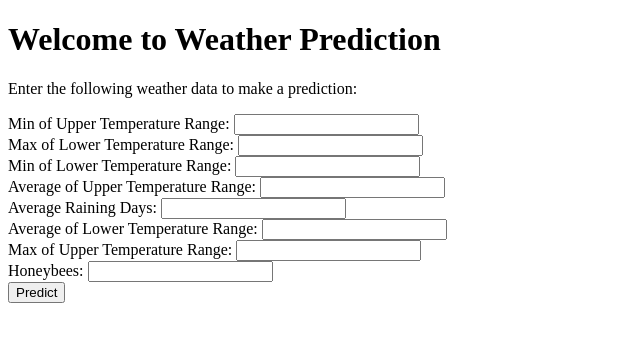
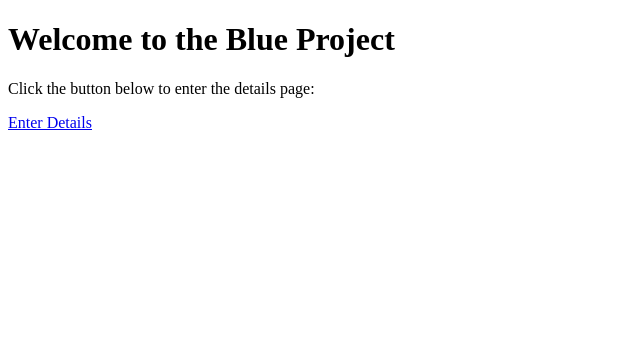
Before and after one commit to smartinternz02/SI-GuidedProject-590048-1697102617, a plain HTML site: page index.html in a window 1280 px wide. Shown: the whole page, without its empty margins (0-640 px from the left). Drawn offline with Linux system fonts and the light colour scheme.

Commit message:
Update index.html

```diff
--- a/index.html
+++ b/index.html
@@ -1,40 +1,11 @@
 <!DOCTYPE html>
 <html>
 <head>
-    <title>Weather Prediction</title>
+    <title>Home Page</title>
 </head>
 <body>
-    <h1>Welcome to Weather Prediction</h1>
-    <p>Enter the following weather data to make a prediction:</p>
-    <form method="POST" action="/predict">
-        <label for="MinofupperTRange">Min of Upper Temperature Range:</label>
-        <input type="text" name="MinofupperTRange" required><br>
-
-        <label for="MaxOfLowerTRange">Max of Lower Temperature Range:</label>
-        <input type="text" name="MaxOfLowerTRange" required><br>
-
-        <label for="MinofLowerTRange">Min of Lower Temperature Range:</label>
-        <input type="text" name="MinofLowerTRange" required><br>
-
-        <label for="AverageOfUpperTRange">Average of Upper Temperature Range:</label>
-        <input type="text" name="AverageOfUpperTRange" required><br>
-
-        <label for="AverageRainingDays">Average Raining Days:</label>
-        <input type="text" name="AverageRainingDays" required><br>
-
-        <label for="AverageOfLowerTRange">Average of Lower Temperature Range:</label>
-        <input type="text" name="AverageOfLowerTRange" required><br>
-
-        <label for="MaxOfUpperTRange">Max of Upper Temperature Range:</label>
-        <input type="text" name="MaxOfUpperTRange" required><br>
-
-        <label for="Honeybees">Honeybees:</label>
-        <input type="text" name="Honeybees" required><br>
-
-        <!-- Add more input fields for additional weather data here -->
-
-        <input type="submit" value="Predict">
-    </form>
-
+    <h1>Welcome to the Blue Project</h1>
+    <p>Click the button below to enter the details page:</p>
+    <a href="/details">Enter Details</a>
 </body>
 </html>
```
